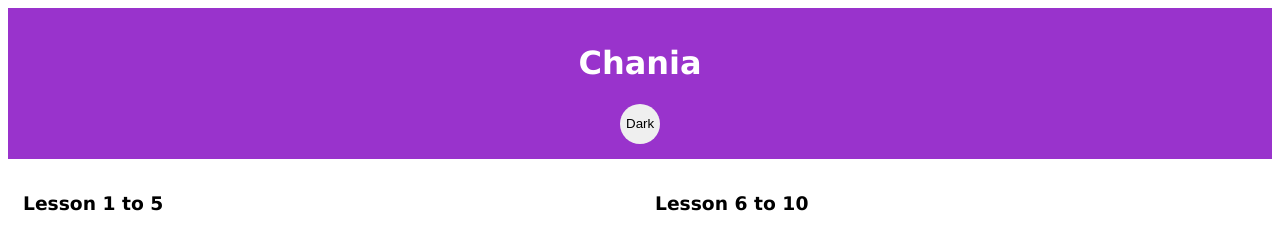
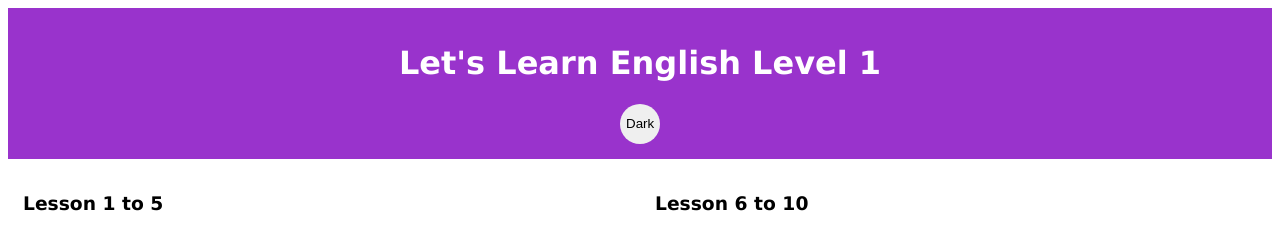
Before and after one commit to tiengs/cahoan.github.io, a plain HTML site: page index.html in a window 1280 px wide. Shown: the top 229 px of the page. Drawn offline with Linux system fonts and the light colour scheme.

Commit message:
Update index.html

```diff
--- a/index.html
+++ b/index.html
@@ -79,7 +79,7 @@
 <body>
 
 <div class="header">
-    <h1>Chania</h1>
+    <h1>Let's Learn English Level 1</h1>
     <button class="btn">Dark</button>
 </div>
 
```
